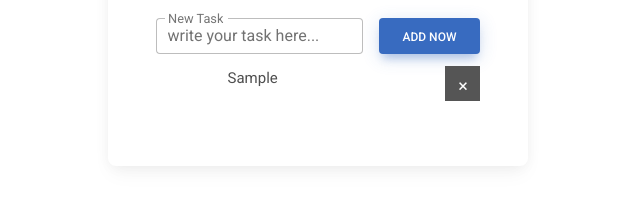
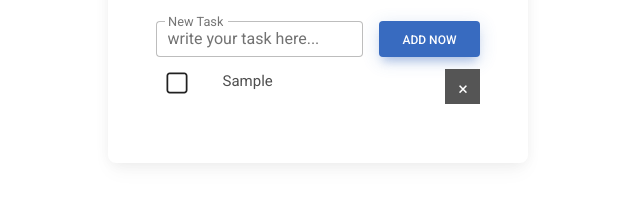
Before and after one commit to developersazon/Todo-Work-List, a plain HTML site: page index.html in a window 1280 px wide. Both pictures are taken after typing "Sample" into the empty fields and a click on the button "ADD NOW". Shown: the part 369-576 px from the top of the page, 322-962 px from the left. Drawn offline with Linux system fonts and the light colour scheme; a web font is replaced by a local one.

Commit message:
Change the body alignment

```diff
--- a/css/style.css
+++ b/css/style.css
@@ -6,13 +6,11 @@
 }
 
 
-
-
 ul li {
 
   list-style: none;
   font-size: 15px;
-  padding: 12px 8px 12px 40px;
+  padding: 12px 2px 6px 35px;
   user-select: none;
   cursor: pointer;
   position: relative;
@@ -24,11 +22,11 @@ ul li::before {
   height: 28px;
   width: 28px;
   border-radius: 50px;
-  background-image: url(\img/checkbox-unchecked.svg);
+  background-image: url(../img/checkbox-unchecked.svg);
   background-size: cover;
   background-position: center;
   top: 12px;
-  left: 8px;
+  left: -25px;
 }
 
 ul li.checked {
@@ -37,7 +35,7 @@ ul li.checked {
 }
 
 ul li.checked::before {
-  background-image: url(img/checkbox-checked.svg);
+  background-image: url(../img/checkbox-checked.svg);
 }
 
 ul li span {
```
